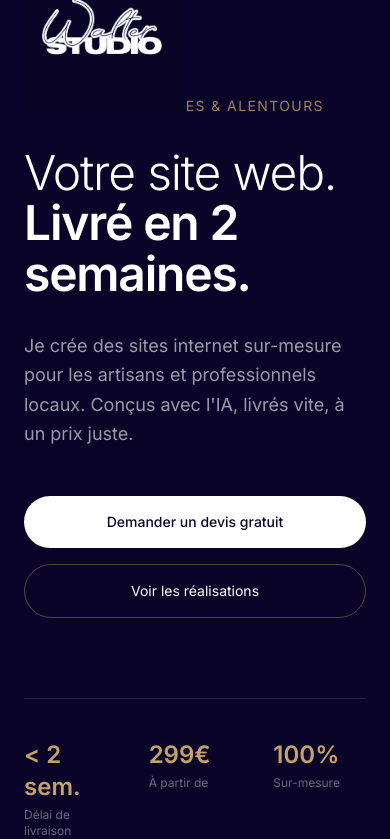
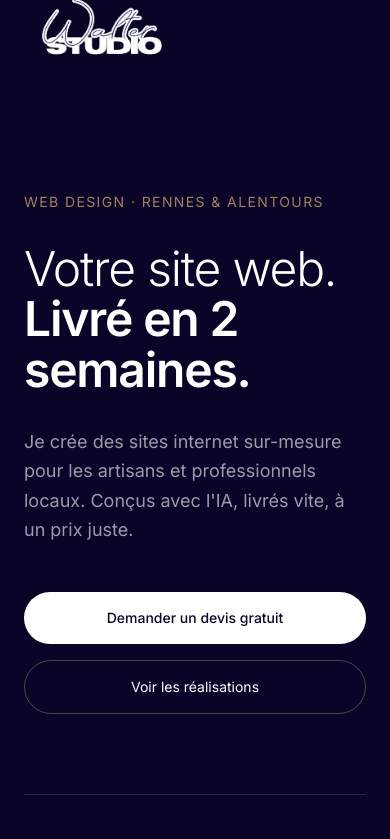
Before and after one commit to hamaurywalter/Walter-studio, a React (Vite) app: page / in a window 390 px wide. Shown: the top 839 px of the page. Built offline with nearby package versions, Linux system fonts and the light colour scheme.

Commit message:
Fix hero padding mobile — logo overlap

```diff
--- a/src/App.jsx
+++ b/src/App.jsx
@@ -102,7 +102,7 @@ function Navbar() {
 /* ─── Hero ───────────────────────────────────────────────────── */
 function Hero() {
   return (
-    <section className="min-h-screen flex flex-col justify-center bg-[#090428] text-white px-6 pt-24 pb-24">
+    <section className="min-h-screen flex flex-col justify-center bg-[#090428] text-white px-6 pt-48 md:pt-28 pb-24">
       <div className="max-w-5xl mx-auto w-full">
         <p className="text-sm tracking-widest uppercase text-[#C4A26A]/80 mb-8">
           Web design · Rennes & alentours
```
